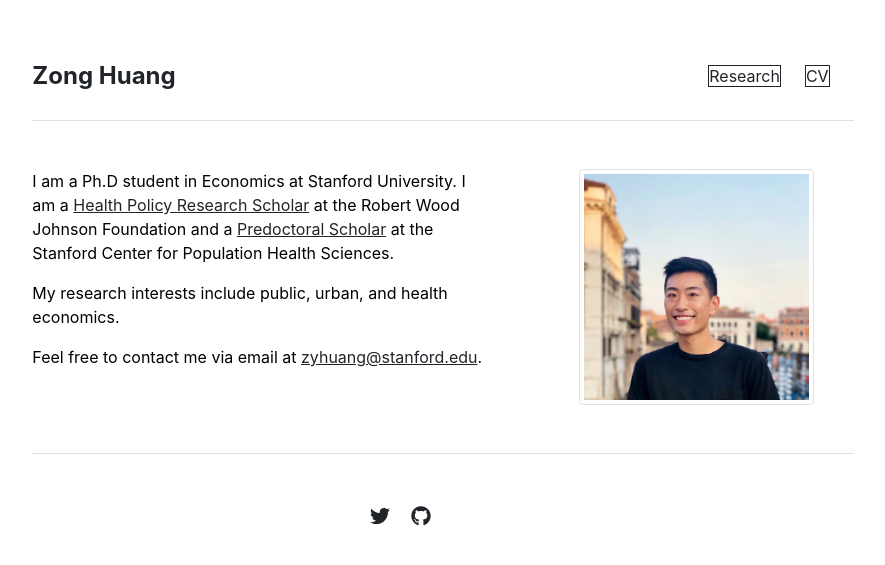
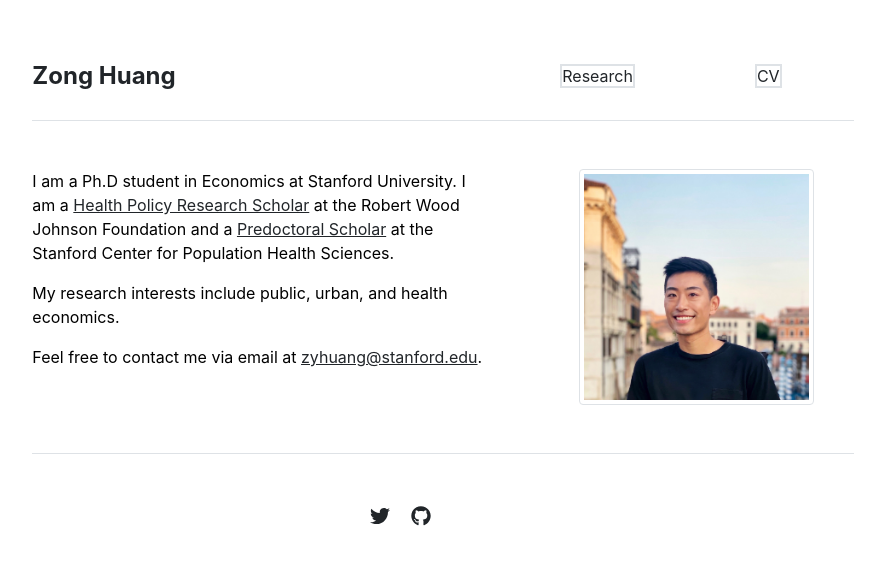
Before and after one commit to z-y-huang/z-y-huang.github.io, a Jekyll site: the page built from index.md, in a window 1280 px wide. Shown: the top 565 px of the page, without its empty margins (197-1082 px from the left). Built offline with Jekyll 4.4.1, drawn with Linux system fonts in a browser that asks for light colours.

Commit message:
Play with border

```diff
--- a/_includes/header.html
+++ b/_includes/header.html
@@ -9,8 +9,8 @@
   </div>
   <nav class="d-inline-flex mt-2 mt-md-0 ms-md-auto">
     {% for item in site.data.settings.menu %}
-      <a class="me-4 py-3 text-decoration-none" href="{{ site.github.url }}{{ item.url }}">
-        <span class="border border-dark">{{ item.name }}</span>
+      <a class="me-4 py-3 p-5 text-decoration-none" href="{{ site.github.url }}{{ item.url }}">
+        <span class="border border-2">{{ item.name }}</span>
       </a>
     {% endfor %}
   </nav>
```
